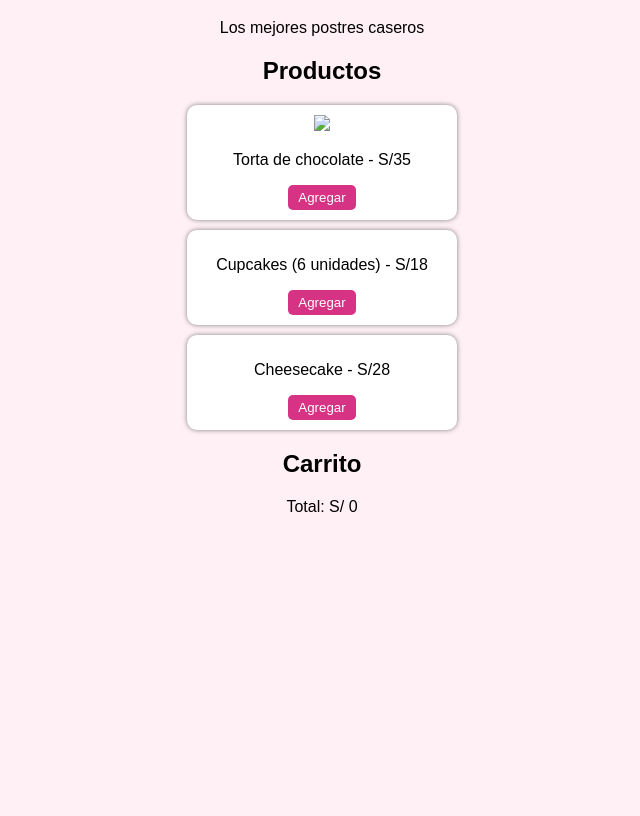
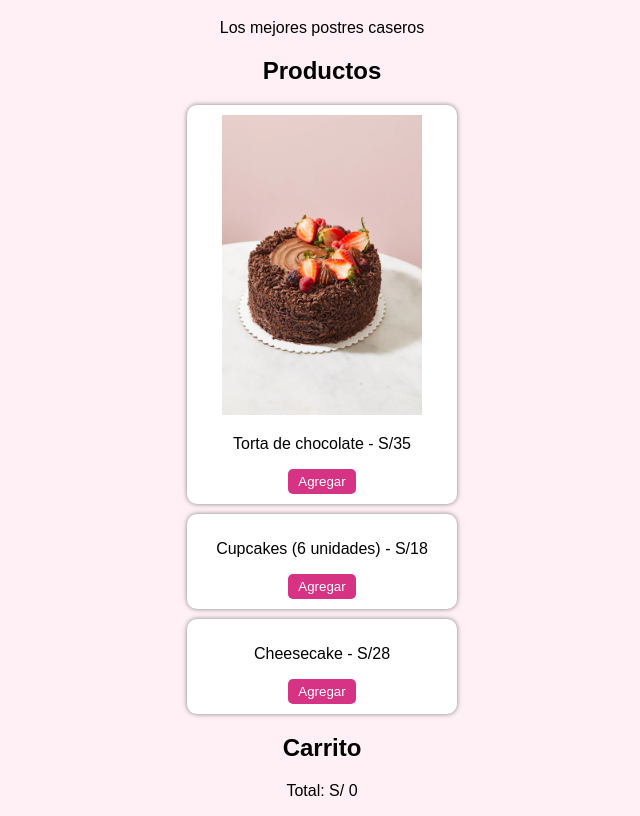
Before and after one commit to crodrigo-git/caleb.github.io, a plain HTML site: page index.html in a window 1280 px wide. Shown: the part 62-878 px from the top of the page, without its empty margins (318-958 px from the left). Before the commit the page ends 800 px from the top, so only its background shows below. Drawn offline with Linux system fonts and the light colour scheme.

Commit message:
Update index.html

```diff
--- a/index.html
+++ b/index.html
@@ -13,7 +13,7 @@
     <h2>Productos</h2>
 
     <div>
-        <img src="imagenes/torta.jpg" width="200">
+        <img src="imagenes/torta.jpg.webp" width="200">
         <p>Torta de chocolate - S/35</p>
         <button onclick="agregar('Torta de chocolate', 35)">Agregar</button>
     </div>
```
